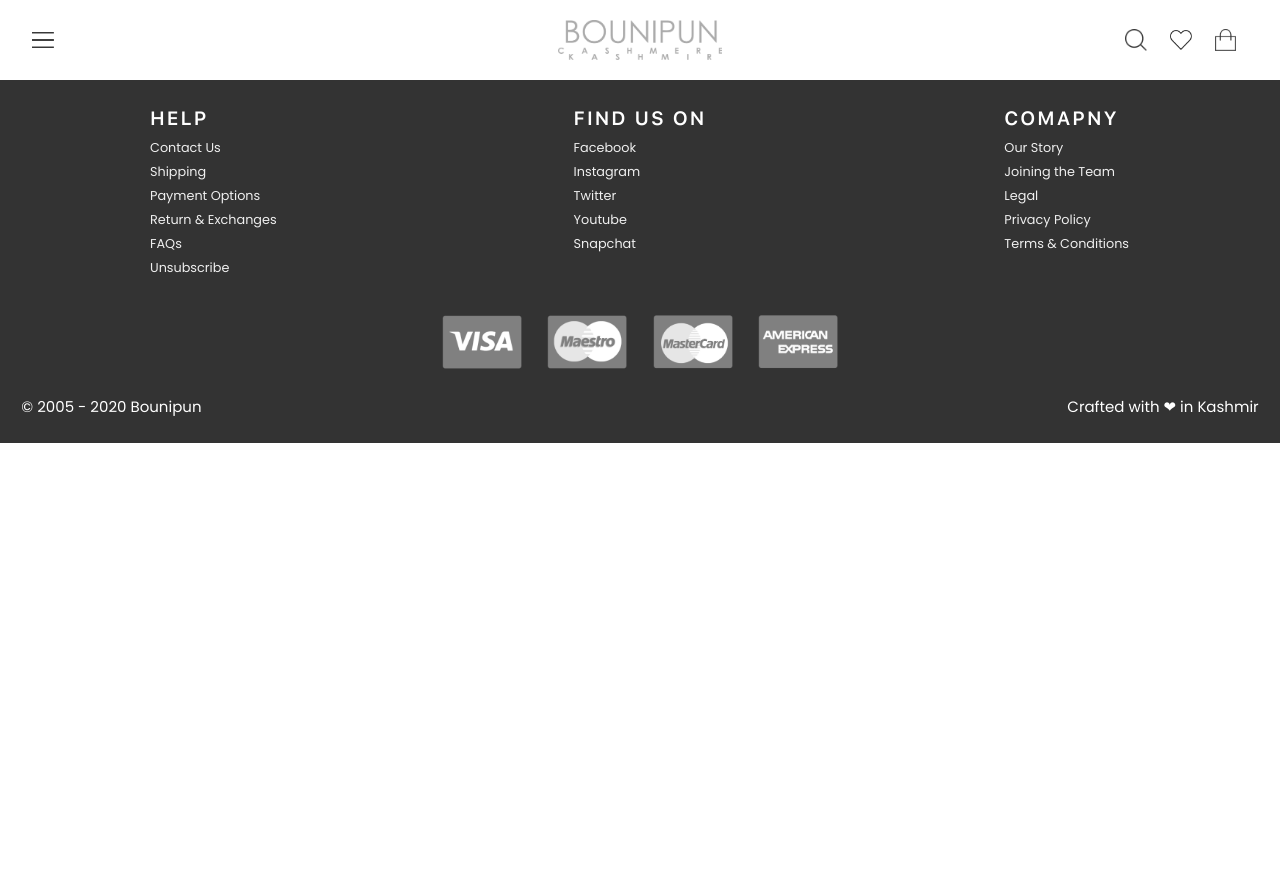
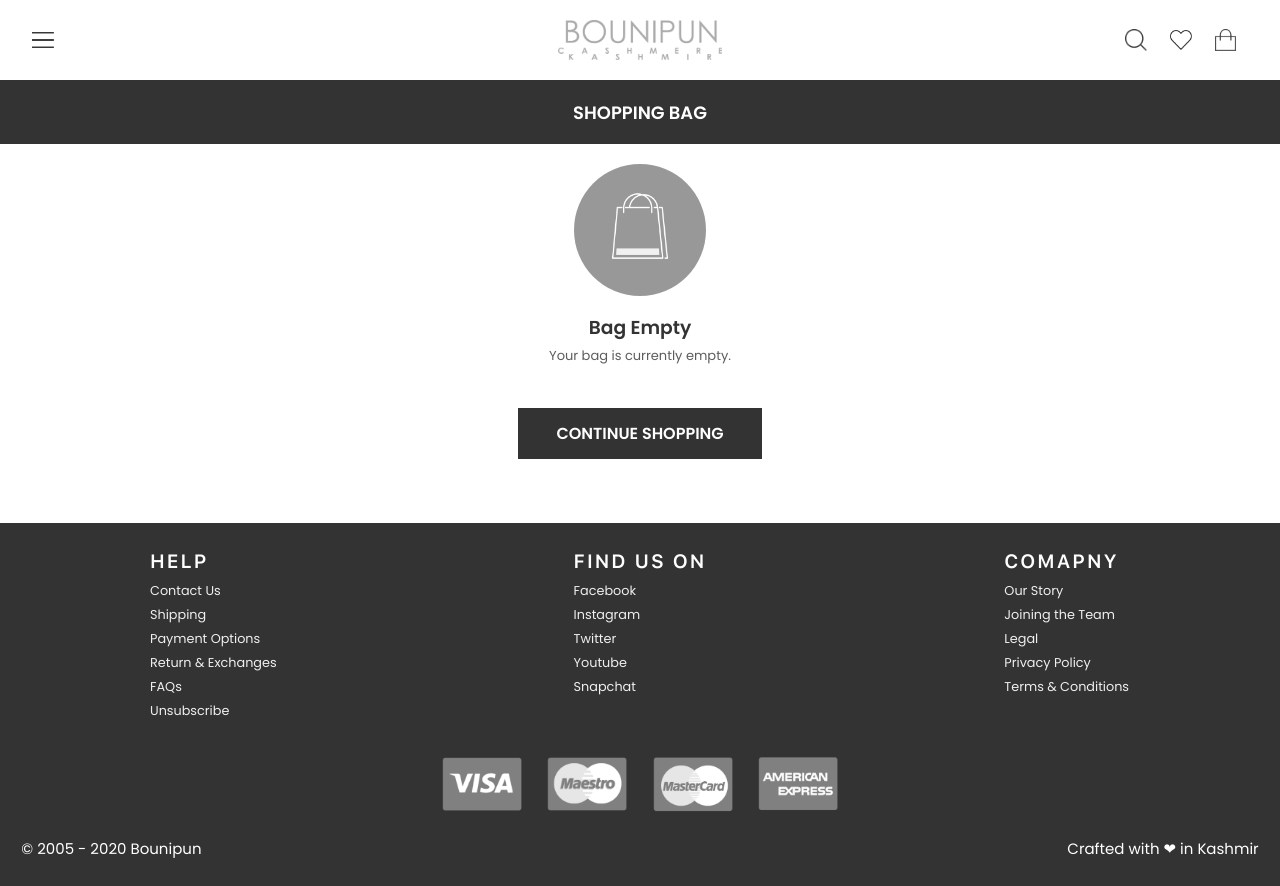
Before and after one commit to saibbyweb/bounipun-ecom, a Nuxt app: page /Cart in a window 1280 px wide. Before the commit the page ends 800 px from the top, so only its background shows below. Built offline with nearby package versions, Linux system fonts and the light colour scheme.

Commit message:
more pages added

```diff
--- a/assets/scss/global.scss
+++ b/assets/scss/global.scss
@@ -82,6 +82,31 @@
         padding: 10%;
     }
 
+    &.-wh {
+        padding: 0 0 5% 0;
+    }
+
+    .page-header {
+        background: $primary_dark;
+        width:100%;
+        height:8vh;
+        margin-bottom: 20px;
+
+        @media (max-width: $breakpoint-tablet) {
+            height:10vh;
+        }
+
+        .title {
+            color: white;
+            font-family: $font_1_semibold;
+            text-transform: uppercase;
+            font-size: 1.4vw;
+            @media (max-width: $breakpoint-tablet) {
+                font-size: 3.4vw;
+            }
+        }
+    }
+
 }
 
 .center {
--- a/components/ActionResponse.vue
+++ b/components/ActionResponse.vue
@@ -10,7 +10,7 @@
             {{ message }}
         </p>
 
-        <button class="action" @click="emit('click')">
+        <button v-if="action" class="action" @click="emit('click')">
             {{ action }}
         </button>
     </div>
--- /dev/null
+++ b/components/FAQ-Item.vue
@@ -0,0 +1,38 @@
+<template>
+    <div class="faq-item">
+        <Button class="question" @click="active = !active"> {{ question }} </Button>
+        <div :class="[{'active': active },'answer']">  {{ answer }} </div>
+    </div>
+</template>
+
+<script>
+export default {
+    props: {
+        question: String,
+        answer: String
+    },
+    data() {
+        return {
+            active: false
+        }
+    }
+}
+</script>
+
+<style lang="scss" scoped>
+
+.question {
+    background: transparent;
+    padding: 0;
+}
+.answer {
+    height: 0;
+    min-height: 0;
+    overflow: hidden;
+    transition: all 0.4s ease-in-out;
+
+    &.active {
+        min-height: 20px;
+    }
+}
+</style>
--- /dev/null
+++ b/pages/Cart.vue
@@ -0,0 +1,8 @@
+<template>
+<div class="page -wh">
+    <div class="page-header center">
+        <h2 class="title"> Shopping Bag </h2>
+    </div>
+    <ActionResponse icon="/icons/cart_empty.png" title="Bag Empty" message="Your bag is currently empty." action="Continue Shopping" />
+</div>
+</template>
--- /dev/null
+++ b/pages/Error.vue
@@ -0,0 +1,9 @@
+<template>
+<div class="page">
+    <ActionResponse
+    icon="/icons/payment_failed.png"
+    title="Error 404"
+    message="The page you're looking for does not exist or has been moved."
+    action="Continue Shopping" />
+</div>
+</template>
--- /dev/null
+++ b/pages/FAQs.vue
@@ -0,0 +1,19 @@
+<template>
+<div class="page -wh">
+    <div class="page-header center">
+        <h1 class="title"> Frequently Asked Questions </h1>
+    </div>
+
+    <h3 class="faq-topic"> Shipping </h3>
+    <faq-item question="Does Bounipun deliver internationally?" answer="Yes. It depends on various circumstances" />
+</div>
+</template>
+
+<style lang="scss" scoped>
+.faq-topic {
+    background: $primary_dark;
+    color:white;
+    width: fit-content;
+    padding: 5px;
+}
+</style>
--- /dev/null
+++ b/pages/Message-Sent.vue
@@ -0,0 +1,5 @@
+<template>
+    <div class="page">
+           <ActionResponse icon="/icons/cart_empty.png" title="Thank You." message="We will respond to your query shortly." action="Continue Shopping" />
+    </div>
+</template>
--- /dev/null
+++ b/pages/Wishlist.vue
@@ -0,0 +1,8 @@
+<template>
+<div class="page -wh">
+    <div class="page-header center">
+        <h2 class="title"> Wishlist </h2>
+    </div>
+    <ActionResponse icon="/icons/cart_empty.png" title="Wishlist Empty" message="Your wishlist is currently empty." action="Browse Store" />
+</div>
+</template>
```
Also changed, not shown: static/icons/cart_empty.png (added).
